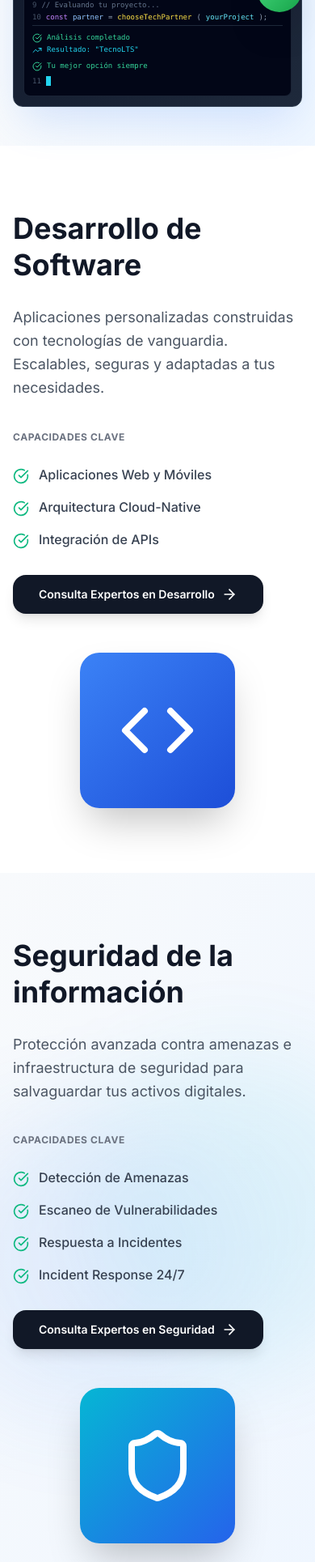
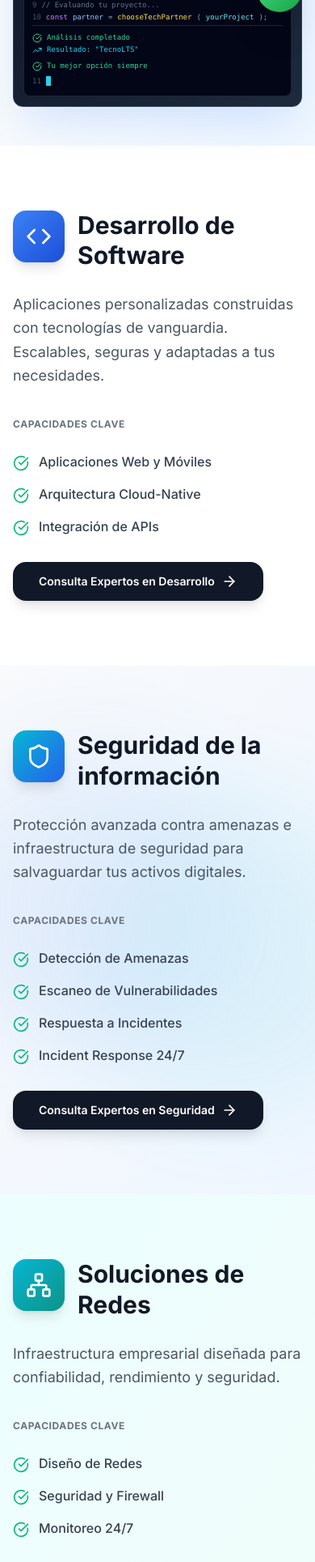
Before and after one commit to TecnoLTS/TecnoLTS, a Next.js app: page /es in a window 390 px wide. Shown: the part 749-2678 px from the top of the page at 81% size. Built offline with nearby package versions, Linux system fonts and the light colour scheme; no server answers.

Commit message:
fix: reorganizacion de iconos (posicion y tamaño) para diseño responsive

```diff
--- a/app/_components/HomePage.tsx
+++ b/app/_components/HomePage.tsx
@@ -387,11 +387,21 @@ export default function HomePage() {
         {/* Software Development */}
         <div id="software" className="py-20 px-4 sm:px-6 lg:px-8 bg-white dark:bg-slate-800 relative overflow-hidden">
           <div className="max-w-6xl mx-auto relative z-10">
-            <div className="flex flex-col lg:flex-row items-center gap-12">
-              <div className="flex-1 scroll-reveal">
-                <h2 className="text-4xl lg:text-5xl font-bold mb-6 text-gray-900 dark:text-white leading-tight animate-text-reveal heading-safe">
+            <div className="flex flex-col lg:flex-row items-start lg:items-center gap-6 lg:gap-12">
+              <div className="flex-1 w-full">
+                {/* Título con icono en móvil */}
+                <div className="flex items-start gap-4 mb-6">
+                  <div className="lg:hidden flex-shrink-0">
+                    <div className="w-16 h-16 bg-gradient-to-br from-blue-500 to-blue-700 rounded-2xl shadow-lg flex items-center justify-center">
+                      <Code className="w-8 h-8 text-white" />
+                    </div>
+                  </div>
+                  <div className="flex-1">
+                    <h2 className="text-3xl sm:text-4xl lg:text-5xl font-bold text-gray-900 dark:text-white leading-tight heading-safe">
                       {t.services.software.title}
                     </h2>
+                  </div>
+                </div>
 
                 <p className="text-gray-600 dark:text-gray-400 mb-8 text-lg leading-relaxed">
                   {t.services.software.description}
@@ -422,7 +432,7 @@ export default function HomePage() {
                   </li>
                 </ul>
 
-                <Button className="bg-gray-900 hover:bg-gray-800 dark:bg-white dark:hover:bg-gray-100 text-white dark:text-gray-900 font-semibold px-8 py-6 rounded-2xl shadow-lg group/btn transition-all duration-300 magnetic hover-lift">
+                <Button className="bg-gray-900 hover:bg-gray-800 dark:bg-white dark:hover:bg-gray-100 text-white dark:text-gray-900 font-semibold px-8 py-6 rounded-2xl shadow-lg group/btn">
                   <span className="flex items-center gap-2">
                     {t.services.software.cta}
                     <ArrowRight className="w-5 h-5 group-hover/btn:translate-x-1 transition-transform" />
@@ -430,9 +440,10 @@ export default function HomePage() {
                 </Button>
               </div>
 
-              <div className="flex-shrink-0 scroll-reveal">
-                <div className="w-48 h-48 lg:w-64 lg:h-64 bg-gradient-to-br from-blue-500 to-blue-700 rounded-3xl shadow-2xl flex items-center justify-center transform hover:scale-105 transition-transform duration-300 hover-lift magnetic">
-                  <Code className="w-24 h-24 lg:w-32 lg:h-32 text-white" />
+              {/* Icono grande solo en desktop */}
+              <div className="hidden lg:block flex-shrink-0">
+                <div className="w-64 h-64 bg-gradient-to-br from-blue-500 to-blue-700 rounded-3xl shadow-2xl flex items-center justify-center">
+                  <Code className="w-32 h-32 text-white" />
                 </div>
               </div>
             </div>
@@ -447,12 +458,20 @@ export default function HomePage() {
             <div className="absolute bottom-1/4 right-1/4 w-96 h-96 bg-blue-500/30 rounded-full blur-3xl animate-float-slow"></div>
           </div>
           <div className="max-w-6xl mx-auto relative z-10">
-            <div className="flex flex-col lg:flex-row-reverse items-center gap-12">
-              {/* Content */}
-              <div className="flex-1 scroll-reveal">
-                <h2 className="text-4xl lg:text-5xl font-bold mb-6 text-gray-900 dark:text-white leading-tight animate-text-reveal heading-safe">
+            <div className="flex flex-col lg:flex-row-reverse items-start lg:items-center gap-6 lg:gap-12">
+              <div className="flex-1 w-full">
+                <div className="flex items-start gap-4 mb-6">
+                  <div className="lg:hidden flex-shrink-0">
+                    <div className="w-16 h-16 bg-gradient-to-br from-cyan-500 to-blue-600 rounded-2xl shadow-lg flex items-center justify-center">
+                      <Shield className="w-8 h-8 text-white" />
+                    </div>
+                  </div>
+                  <div className="flex-1">
+                    <h2 className="text-3xl sm:text-4xl lg:text-5xl font-bold text-gray-900 dark:text-white leading-tight heading-safe">
                       {t.services.cybersecurity.title}
                     </h2>
+                  </div>
+                </div>
 
                 <p className="text-gray-600 dark:text-gray-400 mb-8 text-lg leading-relaxed">
                   {t.services.cybersecurity.description || "In an era of sophisticated threats, we provide an impenetrable shield for your enterprise. Our approach combines proactive threat hunting with autonomous defensive architectures."}
@@ -497,10 +516,9 @@ export default function HomePage() {
                 </Button>
               </div>
 
-              {/* Icon/Visual */}
-              <div className="flex-shrink-0 scroll-reveal">
-                <div className="w-48 h-48 lg:w-64 lg:h-64 bg-gradient-to-br from-cyan-500 to-blue-600 rounded-3xl shadow-2xl flex items-center justify-center transform hover:scale-105 transition-transform duration-300 hover-lift magnetic">
-                  <Shield className="w-24 h-24 lg:w-32 lg:h-32 text-white" />
+              <div className="hidden lg:block flex-shrink-0">
+                <div className="w-64 h-64 bg-gradient-to-br from-cyan-500 to-blue-600 rounded-3xl shadow-2xl flex items-center justify-center">
+                  <Shield className="w-32 h-32 text-white" />
                 </div>
               </div>
             </div>
@@ -510,11 +528,20 @@ export default function HomePage() {
         {/* Network Solutions */}
         <div id="network" className="py-20 px-4 sm:px-6 lg:px-8 bg-gradient-to-br from-cyan-50 to-teal-50 dark:from-slate-900 dark:to-slate-800 relative overflow-hidden">
           <div className="max-w-6xl mx-auto relative z-10">
-            <div className="flex flex-col lg:flex-row items-center gap-12">
-              <div className="flex-1 scroll-reveal">
-                <h2 className="text-4xl lg:text-5xl font-bold mb-6 text-gray-900 dark:text-white leading-tight animate-text-reveal heading-safe">
+            <div className="flex flex-col lg:flex-row items-start lg:items-center gap-6 lg:gap-12">
+              <div className="flex-1 w-full">
+                <div className="flex items-start gap-4 mb-6">
+                  <div className="lg:hidden flex-shrink-0">
+                    <div className="w-16 h-16 bg-gradient-to-br from-cyan-500 to-teal-600 rounded-2xl shadow-lg flex items-center justify-center">
+                      <Network className="w-8 h-8 text-white" />
+                    </div>
+                  </div>
+                  <div className="flex-1">
+                    <h2 className="text-3xl sm:text-4xl lg:text-5xl font-bold text-gray-900 dark:text-white leading-tight heading-safe">
                       {t.services.network.title}
                     </h2>
+                  </div>
+                </div>
 
                 <p className="text-gray-600 dark:text-gray-400 mb-8 text-lg leading-relaxed">
                   {t.services.network.description}
@@ -553,9 +580,9 @@ export default function HomePage() {
                 </Button>
               </div>
 
-              <div className="flex-shrink-0 scroll-reveal">
-                <div className="w-48 h-48 lg:w-64 lg:h-64 bg-gradient-to-br from-cyan-500 to-teal-600 rounded-3xl shadow-2xl flex items-center justify-center transform hover:scale-105 transition-transform duration-300 hover-lift magnetic">
-                  <Network className="w-24 h-24 lg:w-32 lg:h-32 text-white" />
+              <div className="hidden lg:block flex-shrink-0">
+                <div className="w-64 h-64 bg-gradient-to-br from-cyan-500 to-teal-600 rounded-3xl shadow-2xl flex items-center justify-center">
+                  <Network className="w-32 h-32 text-white" />
                 </div>
               </div>
             </div>
@@ -565,11 +592,20 @@ export default function HomePage() {
         {/* ISO 27001 */}
         <div id="iso" className="py-20 px-4 sm:px-6 lg:px-8 bg-white dark:bg-slate-800 relative overflow-hidden">
           <div className="max-w-6xl mx-auto relative z-10">
-            <div className="flex flex-col lg:flex-row-reverse items-center gap-12">
-              <div className="flex-1 scroll-reveal">
-                <h2 className="text-4xl lg:text-5xl font-bold mb-6 text-gray-900 dark:text-white leading-tight animate-text-reveal heading-safe">
+            <div className="flex flex-col lg:flex-row-reverse items-start lg:items-center gap-6 lg:gap-12">
+              <div className="flex-1 w-full">
+                <div className="flex items-start gap-4 mb-6">
+                  <div className="lg:hidden flex-shrink-0">
+                    <div className="w-16 h-16 bg-gradient-to-br from-purple-500 to-purple-700 rounded-2xl shadow-lg flex items-center justify-center">
+                      <Lock className="w-8 h-8 text-white" />
+                    </div>
+                  </div>
+                  <div className="flex-1">
+                    <h2 className="text-3xl sm:text-4xl lg:text-5xl font-bold text-gray-900 dark:text-white leading-tight heading-safe">
                       {t.services.iso.title}
                     </h2>
+                  </div>
+                </div>
 
                 <p className="text-gray-600 dark:text-gray-400 mb-8 text-lg leading-relaxed">
                   {t.services.iso.description}
@@ -608,9 +644,9 @@ export default function HomePage() {
                 </Button>
               </div>
 
-              <div className="flex-shrink-0 scroll-reveal">
-                <div className="w-48 h-48 lg:w-64 lg:h-64 bg-gradient-to-br from-purple-500 to-purple-700 rounded-3xl shadow-2xl flex items-center justify-center transform hover:scale-105 transition-transform duration-300 hover-lift magnetic">
-                  <Lock className="w-24 h-24 lg:w-32 lg:h-32 text-white" />
+              <div className="hidden lg:block flex-shrink-0">
+                <div className="w-64 h-64 bg-gradient-to-br from-purple-500 to-purple-700 rounded-3xl shadow-2xl flex items-center justify-center">
+                  <Lock className="w-32 h-32 text-white" />
                 </div>
               </div>
             </div>
@@ -620,11 +656,20 @@ export default function HomePage() {
         {/* Backup Management */}
         <div id="backups" className="py-20 px-4 sm:px-6 lg:px-8 bg-gradient-to-br from-emerald-50 to-teal-50 dark:from-slate-900 dark:to-slate-800">
           <div className="max-w-6xl mx-auto">
-            <div className="flex flex-col lg:flex-row items-center gap-12">
+            <div className="flex flex-col lg:flex-row items-start lg:items-center gap-6 lg:gap-12">
+              <div className="flex-1 w-full">
+                <div className="flex items-start gap-4 mb-6">
+                  <div className="lg:hidden flex-shrink-0">
+                    <div className="w-16 h-16 bg-gradient-to-br from-emerald-500 to-teal-600 rounded-2xl shadow-lg flex items-center justify-center">
+                      <Layers className="w-8 h-8 text-white" />
+                    </div>
+                  </div>
                   <div className="flex-1">
-                <h2 className="text-4xl lg:text-5xl font-bold mb-6 text-gray-900 dark:text-white leading-tight heading-safe">
+                    <h2 className="text-3xl sm:text-4xl lg:text-5xl font-bold text-gray-900 dark:text-white leading-tight heading-safe">
                       {t.services.backups.title}
                     </h2>
+                  </div>
+                </div>
 
                 <p className="text-gray-600 dark:text-gray-400 mb-8 text-lg leading-relaxed">
                   {t.services.backups.description}
@@ -663,9 +708,9 @@ export default function HomePage() {
                 </Button>
               </div>
 
-              <div className="flex-shrink-0 scroll-reveal">
-                <div className="w-48 h-48 lg:w-64 lg:h-64 bg-gradient-to-br from-emerald-500 to-teal-600 rounded-3xl shadow-2xl flex items-center justify-center transform hover:scale-105 transition-transform duration-300 hover-lift magnetic">
-                  <Layers className="w-24 h-24 lg:w-32 lg:h-32 text-white" />
+              <div className="hidden lg:block flex-shrink-0">
+                <div className="w-64 h-64 bg-gradient-to-br from-emerald-500 to-teal-600 rounded-3xl shadow-2xl flex items-center justify-center">
+                  <Layers className="w-32 h-32 text-white" />
                 </div>
               </div>
             </div>
@@ -675,11 +720,20 @@ export default function HomePage() {
         {/* Software Licensing */}
         <div id="licensing" className="py-20 px-4 sm:px-6 lg:px-8 bg-white dark:bg-slate-800 relative overflow-hidden">
           <div className="max-w-6xl mx-auto relative z-10">
-            <div className="flex flex-col lg:flex-row-reverse items-center gap-12">
-              <div className="flex-1 scroll-reveal">
-                <h2 className="text-4xl lg:text-5xl font-bold mb-6 text-gray-900 dark:text-white leading-tight animate-text-reveal heading-safe">
+            <div className="flex flex-col lg:flex-row-reverse items-start lg:items-center gap-6 lg:gap-12">
+              <div className="flex-1 w-full">
+                <div className="flex items-start gap-4 mb-6">
+                  <div className="lg:hidden flex-shrink-0">
+                    <div className="w-16 h-16 bg-gradient-to-br from-indigo-500 to-purple-600 rounded-2xl shadow-lg flex items-center justify-center">
+                      <Server className="w-8 h-8 text-white" />
+                    </div>
+                  </div>
+                  <div className="flex-1">
+                    <h2 className="text-3xl sm:text-4xl lg:text-5xl font-bold text-gray-900 dark:text-white leading-tight heading-safe">
                       {t.services.licensing.title}
                     </h2>
+                  </div>
+                </div>
 
                 <p className="text-gray-600 dark:text-gray-400 mb-8 text-lg leading-relaxed">
                   {t.services.licensing.description}
@@ -718,7 +772,7 @@ export default function HomePage() {
                 </Button>
               </div>
 
-              <div className="flex-shrink-0 scroll-reveal">
+              <div className="hidden lg:block flex-shrink-0 scroll-reveal">
                 <div className="w-48 h-48 lg:w-64 lg:h-64 bg-gradient-to-br from-indigo-500 to-indigo-700 rounded-3xl shadow-2xl flex items-center justify-center transform hover:scale-105 transition-transform duration-300 hover-lift magnetic">
                   <FileCheck className="w-24 h-24 lg:w-32 lg:h-32 text-white" />
                 </div>
@@ -732,9 +786,18 @@ export default function HomePage() {
           <div className="max-w-6xl mx-auto relative z-10">
             <div className="flex flex-col lg:flex-row items-center gap-12">
               <div className="flex-1 scroll-reveal">
-                <h2 className="text-4xl lg:text-5xl font-bold mb-6 text-gray-900 dark:text-white leading-tight animate-text-reveal heading-safe">
+                <div className="flex items-start gap-4 mb-6">
+                  <div className="lg:hidden flex-shrink-0">
+                    <div className="w-16 h-16 bg-gradient-to-br from-rose-500 to-orange-600 rounded-2xl shadow-lg flex items-center justify-center">
+                      <Zap className="w-8 h-8 text-white" />
+                    </div>
+                  </div>
+                  <div className="flex-1">
+                    <h2 className="text-3xl sm:text-4xl lg:text-5xl font-bold text-gray-900 dark:text-white leading-tight animate-text-reveal heading-safe">
                       {t.services.disasterRecovery.title}
                     </h2>
+                  </div>
+                </div>
 
                 <p className="text-gray-600 dark:text-gray-400 mb-8 text-lg leading-relaxed">
                   {t.services.disasterRecovery.description}
@@ -773,7 +836,7 @@ export default function HomePage() {
                 </Button>
               </div>
 
-              <div className="flex-shrink-0 scroll-reveal">
+              <div className="hidden lg:block flex-shrink-0 scroll-reveal">
                 <div className="w-48 h-48 lg:w-64 lg:h-64 bg-gradient-to-br from-rose-500 to-orange-600 rounded-3xl shadow-2xl flex items-center justify-center transform hover:scale-105 transition-transform duration-300 hover-lift magnetic">
                   <Zap className="w-24 h-24 lg:w-32 lg:h-32 text-white" />
                 </div>
@@ -787,9 +850,18 @@ export default function HomePage() {
           <div className="max-w-6xl mx-auto relative z-10">
             <div className="flex flex-col lg:flex-row-reverse items-center gap-12">
               <div className="flex-1 scroll-reveal">
-                <h2 className="text-4xl lg:text-5xl font-bold mb-6 text-gray-900 dark:text-white leading-tight animate-text-reveal heading-safe">
+                <div className="flex items-start gap-4 mb-6">
+                  <div className="lg:hidden flex-shrink-0">
+                    <div className="w-16 h-16 bg-gradient-to-br from-teal-500 to-cyan-600 rounded-2xl shadow-lg flex items-center justify-center">
+                      <Server className="w-8 h-8 text-white" />
+                    </div>
+                  </div>
+                  <div className="flex-1">
+                    <h2 className="text-3xl sm:text-4xl lg:text-5xl font-bold text-gray-900 dark:text-white leading-tight animate-text-reveal heading-safe">
                       {t.services.dataCenter.title}
                     </h2>
+                  </div>
+                </div>
 
                 <p className="text-gray-600 dark:text-gray-400 mb-8 text-lg leading-relaxed">
                   {t.services.dataCenter.description}
@@ -828,7 +900,7 @@ export default function HomePage() {
                 </Button>
               </div>
 
-              <div className="flex-shrink-0 scroll-reveal">
+              <div className="hidden lg:block flex-shrink-0 scroll-reveal">
                 <div className="w-48 h-48 lg:w-64 lg:h-64 bg-gradient-to-br from-teal-500 to-cyan-600 rounded-3xl shadow-2xl flex items-center justify-center transform hover:scale-105 transition-transform duration-300 hover-lift magnetic">
                   <Server className="w-24 h-24 lg:w-32 lg:h-32 text-white" />
                 </div>
```
Lines whose indentation alone changed are shown as unchanged.
